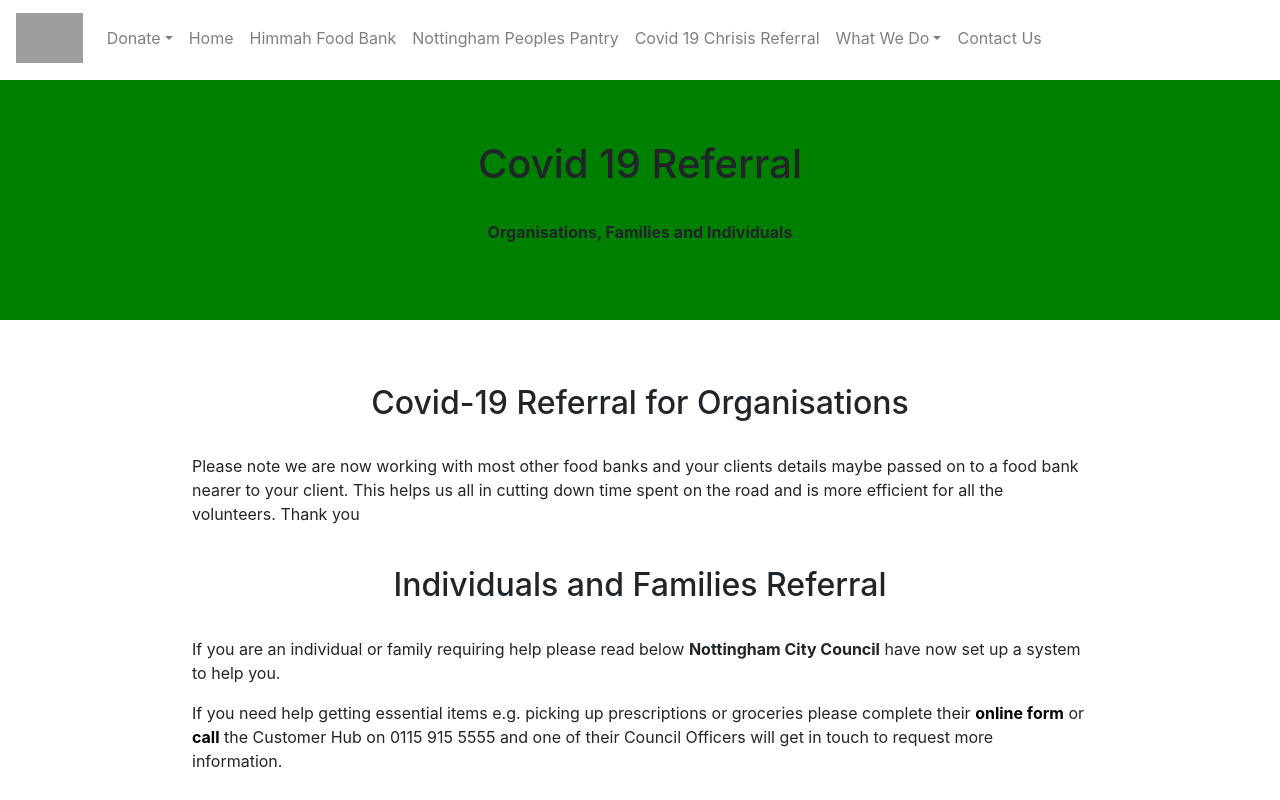
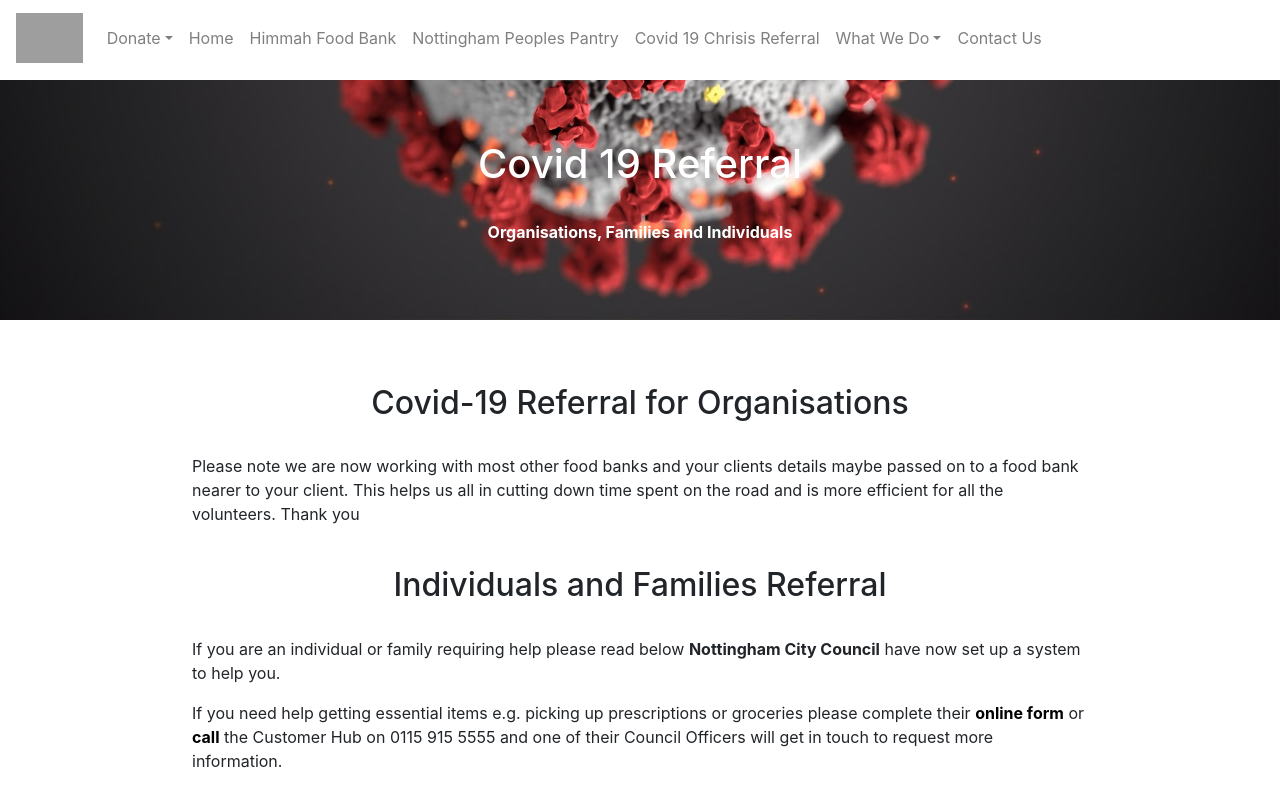
Before and after one commit to Bilal-Nadeem-Ahmed/Himmah, a Next.js app: page /referral in a window 1280 px wide. Shown: the top 800 px of the page. Built offline with nearby package versions, Linux system fonts and the light colour scheme; grey boxes are pictures that could not be loaded.

Commit message:
referral page banner fixed

```diff
--- a/styles/globals.css
+++ b/styles/globals.css
@@ -214,7 +214,12 @@
   justify-content: center;
   align-items: center;
   text-align: center;
-  background-color: green;
+  color: white;
+
+  background-image: url('/images/viral.jpg');
+  background-repeat: no-repeat;
+  background-position: center 100%;
+  background-size: cover;
 
 }
 .writing{
```
Also changed, not shown: public/images/viral.jpg (added).
